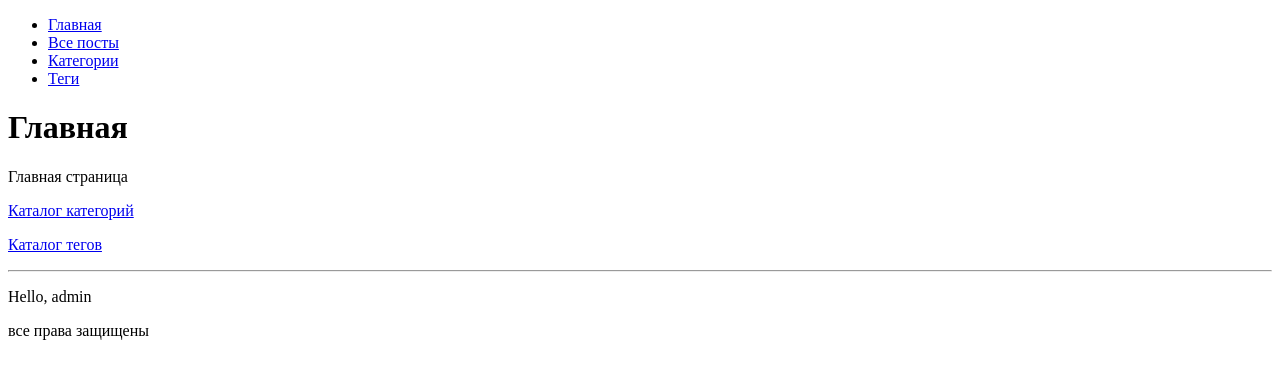
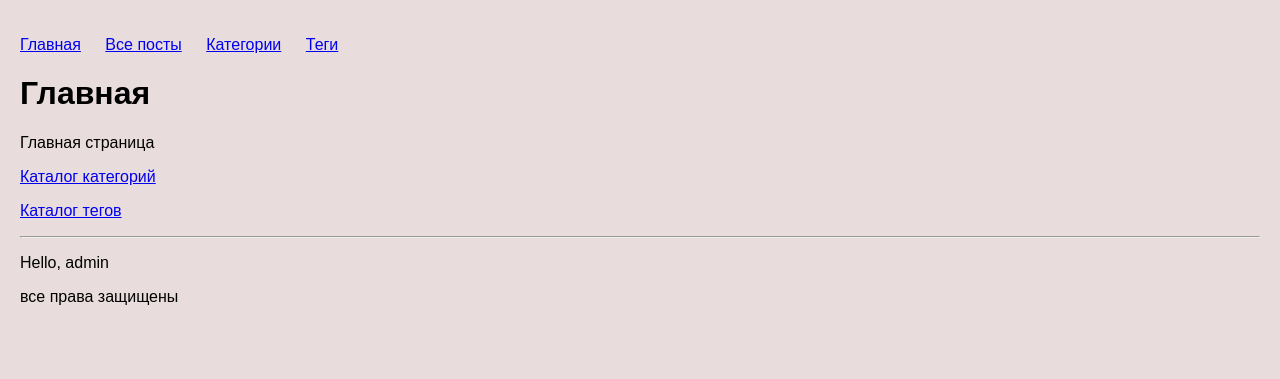
Before and after one commit to roman-s161/blog, a Django app: page / in a window 1280 px wide. Shown: the top 379 px of the page. Run offline with Django 5.2, Linux system fonts and the light colour scheme.

Commit message:
настроил static в settings + создал папку в корне и подключил к base.html стили и js файлы

```diff
--- a/blog/urls.py
+++ b/blog/urls.py
@@ -19,9 +19,28 @@ from django.urls import path
 from python_blog.views import main
 from django.urls import include
 
+from django.conf import settings
+from django.conf.urls.static import static
+
+"""
+Конверторы путей Django:
+str - строки, любые символы кроме слэша '/' (по умолчанию)
+int - положительные целые числа включая 0
+slug - ASCII буквы/цифры, дефисы и подчеркивания
+uuid - уникальные идентификаторы UUID пример '075194d3-6885-417e-a8a8-6c931e272f00'
+path - строки, включая слэши '/'
+
+Пример использования:
+path('articles/<int:year>/', views.year_archive)
+path('blog/<slug:post_slug>/', views.post_detail)
+
+"""
+
 urlpatterns = [
     path('admin/', admin.site.urls),
     path('', main, name='main'),
+
+    # Подключаем python_blog.urls
     path('posts/', include('python_blog.urls')),
 
-]
+] + static(settings.STATIC_URL, document_root=settings.STATIC_ROOT)
--- a/python_blog/templates/python_blog/base.html
+++ b/python_blog/templates/python_blog/base.html
@@ -1,9 +1,12 @@
+{% load static %}
 <!DOCTYPE html>
 <html lang="en">
     <head>
         <meta charset="UTF-8">
         <meta name="viewport" content="width=device-width, initial-scale=1.0">
         <title>{% block title%} {% endblock%}</title>
+        <link rel="stylesheet" href="{% static 'css/main.css' %}"  >
+        <link rel="icon" type="image/png" href="{% static 'images/favicon.png' %}">
     </head>
     <body>
         <header>
@@ -20,5 +23,6 @@
             все права защищены
             {%endblock%}
         </footer>
+    <script src="{% static 'js/main.js' %}"></script>
     </body>
 </html>
--- /dev/null
+++ b/static/css/main.css
@@ -0,0 +1,16 @@
+body {
+    font-family: Arial, sans-serif;
+    margin: 0;
+    padding: 20px;
+    background-color: #e9dcdc;
+}
+
+nav ul {
+    list-style: none;
+    padding: 0;
+}
+
+nav ul li {
+    display: inline;
+    margin-right: 20px;
+}
--- /dev/null
+++ b/static/js/main.js
@@ -0,0 +1 @@
+console.log("Все подрубилось")
```
Also changed, not shown: blog/settings.py (+7 -1 lines), static/images/favicon.png (added).
